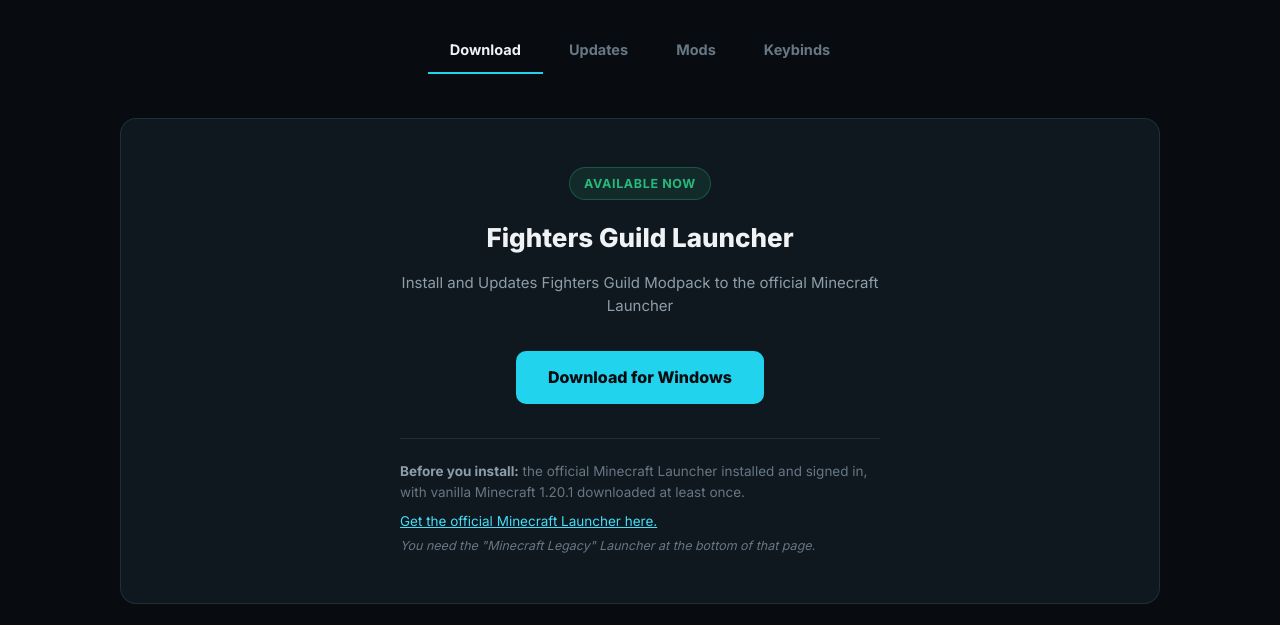
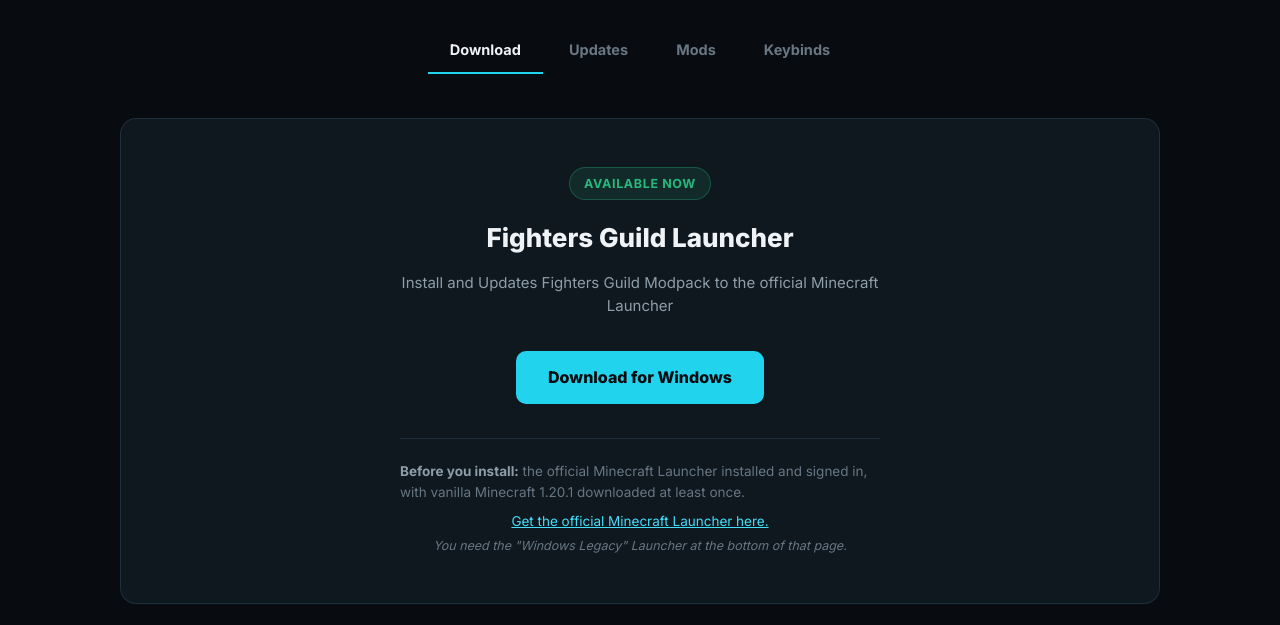
Before and after one commit to RadSoloCup/fightersguild-portal, a website: page public/minecraft/index.html in a window 1280 px wide. Both pictures are taken after a click on the button "Download". Shown: the part 174-799 px from the top of the page. Drawn offline with Linux system fonts and the light colour scheme.

Commit message:
Fix legacy launcher note wording, center the download-help links

```diff
--- a/public/minecraft/index.html
+++ b/public/minecraft/index.html
@@ -123,7 +123,8 @@
   .dl-req strong { color: var(--text-2); }
   .dl-req a { display: block; margin-top: 8px; color: var(--link); }
   .dl-req a:hover { text-decoration: underline; }
-  .dl-note { display: block; margin-top: 4px; color: var(--text-3); font-size: 12.5px; font-style: italic; }
+  .dl-link-centered { text-align: center; }
+  .dl-note { display: block; margin-top: 4px; text-align: center; color: var(--text-3); font-size: 12.5px; font-style: italic; }
 
   .known-issues {
     max-width: 640px;
@@ -236,8 +237,8 @@
         <div class="dl-req">
           <strong>Before you install:</strong> the official Minecraft Launcher installed and
           signed in, with vanilla Minecraft 1.20.1 downloaded at least once.
-          <a href="https://www.minecraft.net/en-us/download" target="_blank" rel="noopener">Get the official Minecraft Launcher here.</a>
-          <span class="dl-note">You need the "Minecraft Legacy" Launcher at the bottom of that page.</span>
+          <a href="https://www.minecraft.net/en-us/download" target="_blank" rel="noopener" class="dl-link-centered">Get the official Minecraft Launcher here.</a>
+          <span class="dl-note">You need the "Windows Legacy" Launcher at the bottom of that page.</span>
         </div>
       </div>
 
```
